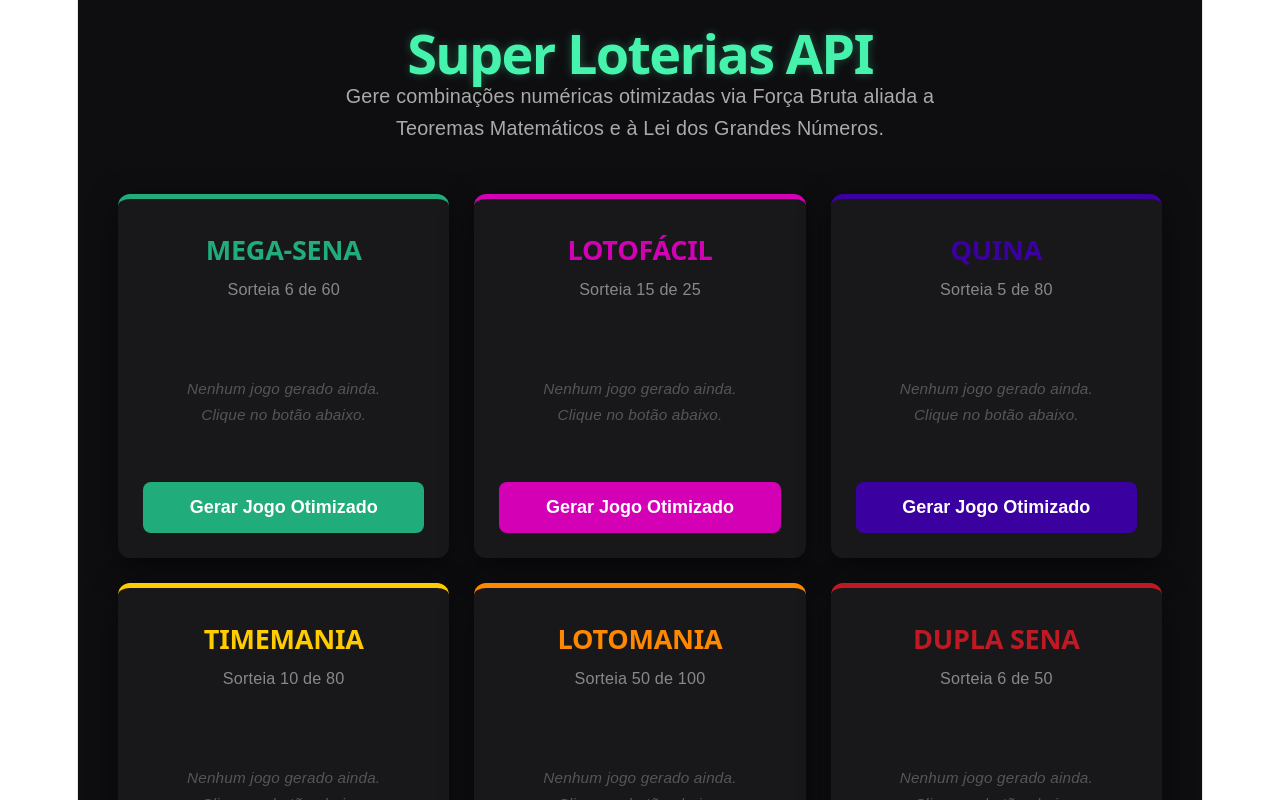
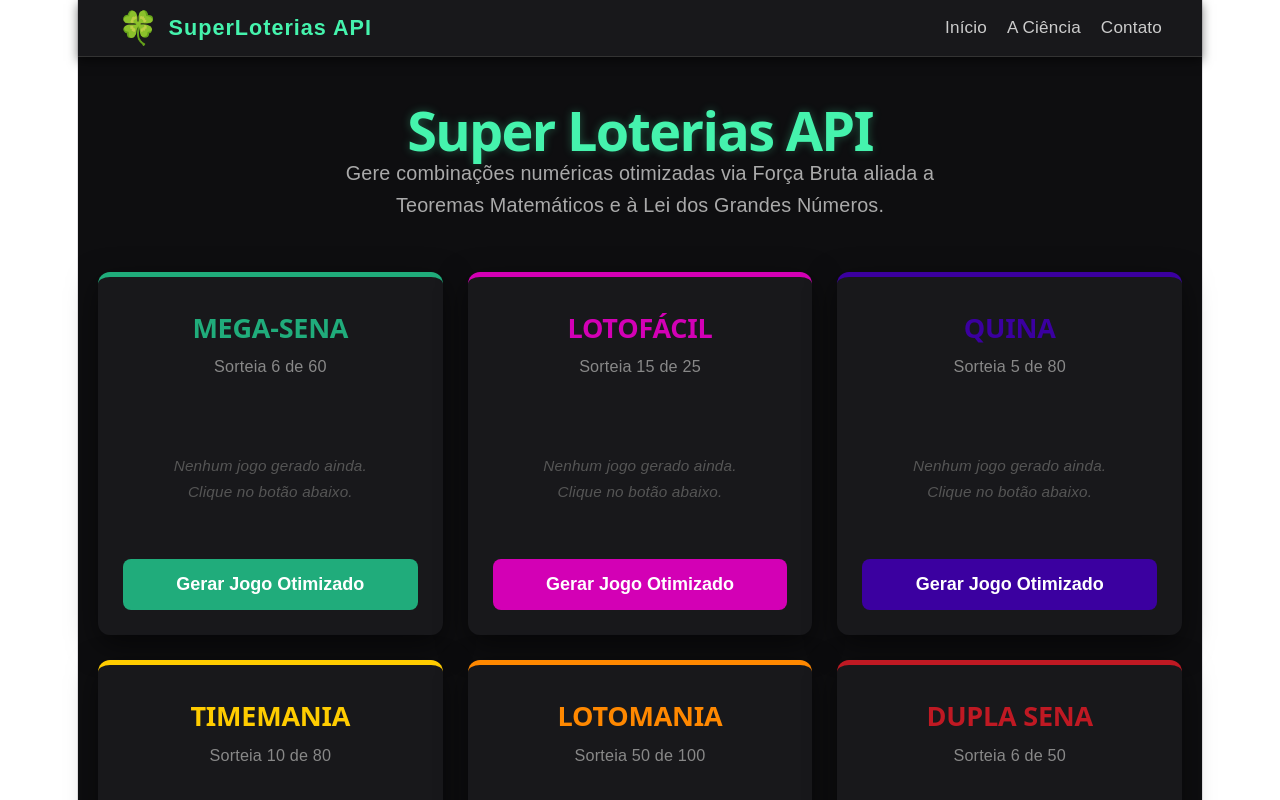
Before and after one commit to egfiuz/projeto-loteria, a React app in the folder frontend/: page / in a window 1280 px wide. Shown: the top 800 px of the page. Built offline with nearby package versions, Linux system fonts and the light colour scheme; the HTML template or start-up script is replaced by a standard one.

Commit message:
feat: adiciona Navbar profissional com links de navegacao

```diff
--- a/frontend/src/App.jsx
+++ b/frontend/src/App.jsx
@@ -1,5 +1,23 @@
 import { useState } from 'react';
 
+// --- COMPONENTE: NAVBAR ---
+const Navbar = () => {
+  return (
+    <nav style={styles.navbar}>
+      <div style={styles.logoContainer}>
+        <span style={styles.logoIcon}>🍀</span>
+        <span style={styles.logoText}>SuperLoterias API</span>
+      </div>
+      <div style={styles.navLinks}>
+        <a href="#inicio" style={styles.link}>Início</a>
+        <a href="#teoremas" style={styles.link}>A Ciência</a>
+        <a href="#contato" style={styles.link}>Contato</a>
+      </div>
+    </nav>
+  );
+};
+
+// --- COMPONENTE: CARD DE LOTERIA ---
 const LoteriaCard = ({ nome, sub, cor, qtd, max }) => {
   const [numeros, setNumeros] = useState([]);
 
@@ -36,10 +54,13 @@ const LoteriaCard = ({ nome, sub, cor, qtd, max }) => {
   );
 };
 
+// --- COMPONENTE PRINCIPAL: APP ---
 function App() {
   return (
     <div style={styles.body}>
-      <header style={styles.header}>
+      <Navbar /> {/* <-- Olha a nossa Navbar aqui no topo! */}
+
+      <header id="inicio" style={styles.header}>
         <h1 style={styles.titulo}>Super Loterias API</h1>
         <p style={styles.subtitulo}>
           Gere combinações numéricas otimizadas via Força Bruta aliada a <br />
@@ -48,13 +69,10 @@ function App() {
       </header>
 
       <main style={styles.grid}>
-        {/* Loterias originais e corrigidas */}
         <LoteriaCard nome="MEGA-SENA" sub="Sorteia 6 de 60" cor="#20ac7b" qtd={6} max={60} />
         <LoteriaCard nome="LOTOFÁCIL" sub="Sorteia 15 de 25" cor="#d300b5" qtd={15} max={25} />
         <LoteriaCard nome="QUINA" sub="Sorteia 5 de 80" cor="#3b00a0" qtd={5} max={80} />
-        <LoteriaCard nome="TIMEMANIA" sub="Sorteia 10 de 80" cor="#ffcc00" qtd={10} max={80} /> {/* Agora é Amarelo! */}
-
-        {/* As novas adições do seu Backlog */}
+        <LoteriaCard nome="TIMEMANIA" sub="Sorteia 10 de 80" cor="#ffcc00" qtd={10} max={80} />
         <LoteriaCard nome="LOTOMANIA" sub="Sorteia 50 de 100" cor="#ff8800" qtd={50} max={100} />
         <LoteriaCard nome="DUPLA SENA" sub="Sorteia 6 de 50" cor="#bf1923" qtd={6} max={50} />
         <LoteriaCard nome="DIA DE SORTE" sub="Sorteia 7 de 31" cor="#cb821c" qtd={7} max={31} />
@@ -63,12 +81,22 @@ function App() {
   );
 }
 
+// --- ESTILOS VISUAIS (CSS in JS) ---
 const styles = {
-  body: { backgroundColor: '#0e0e10', minHeight: '100vh', padding: '40px', fontFamily: 'sans-serif', color: '#fff' },
-  header: { textAlign: 'center', marginBottom: '50px' },
+  // Estilos da Navbar
+  navbar: { display: 'flex', justifyContent: 'space-between', alignItems: 'center', backgroundColor: '#18181b', padding: '15px 40px', borderBottom: '1px solid #333', position: 'sticky', top: 0, zIndex: 100, boxShadow: '0 4px 10px rgba(0,0,0,0.5)' },
+  logoContainer: { display: 'flex', alignItems: 'center', gap: '10px' },
+  logoIcon: { fontSize: '1.8rem' },
+  logoText: { fontSize: '1.2rem', fontWeight: 'bold', color: '#45f3ad', letterSpacing: '1px' },
+  navLinks: { display: 'flex', gap: '20px' },
+  link: { color: '#ccc', textDecoration: 'none', fontSize: '0.95rem', fontWeight: '500', transition: 'color 0.3s' },
+
+  // Restante dos estilos
+  body: { backgroundColor: '#0e0e10', minHeight: '100vh', padding: '0 0 40px 0', fontFamily: 'sans-serif', color: '#fff' },
+  header: { textAlign: 'center', margin: '60px 0 50px 0', padding: '0 20px' },
   titulo: { fontSize: '3rem', color: '#45f3ad', fontWeight: '900', textShadow: '0 0 10px rgba(69, 243, 173, 0.3)', margin: '0 0 15px 0' },
   subtitulo: { color: '#aaa', lineHeight: '1.6', fontSize: '1.1rem' },
-  grid: { display: 'grid', gridTemplateColumns: 'repeat(auto-fit, minmax(300px, 1fr))', gap: '25px', maxWidth: '1200px', margin: '0 auto' },
+  grid: { display: 'grid', gridTemplateColumns: 'repeat(auto-fit, minmax(300px, 1fr))', gap: '25px', maxWidth: '1200px', margin: '0 auto', padding: '0 20px' },
   card: { backgroundColor: '#18181b', borderRadius: '12px', padding: '25px', textAlign: 'center', display: 'flex', flexDirection: 'column', justifyContent: 'space-between', boxShadow: '0 10px 30px rgba(0,0,0,0.5)' },
   numerosContainer: { minHeight: '120px', display: 'flex', flexWrap: 'wrap', justifyContent: 'center', alignItems: 'center', gap: '8px', margin: '20px 0' },
   bola: { width: '35px', height: '35px', borderRadius: '50%', display: 'flex', alignItems: 'center', justifyContent: 'center', fontWeight: 'bold', fontSize: '0.9rem', color: '#fff', textShadow: '1px 1px 2px rgba(0,0,0,0.5)' },
```
